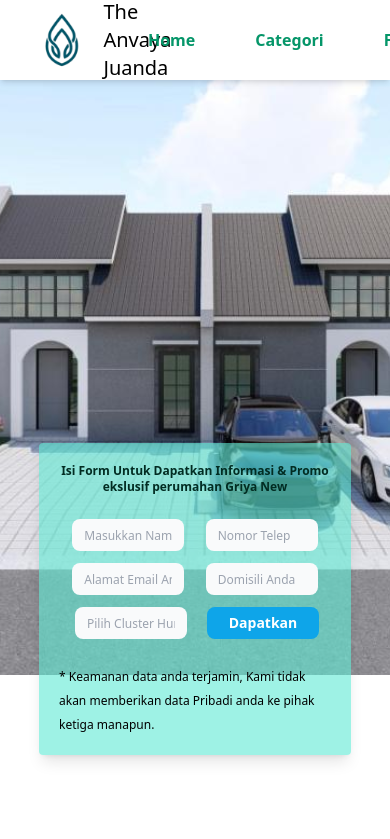
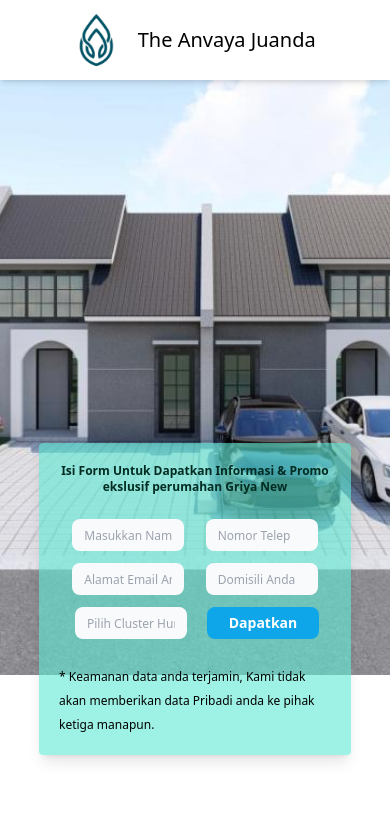
Before and after one commit to bagasrr/Anvaya-Dream-Home, a React (Vite) app: page / in a window 390 px wide. Shown: the top 839 px of the page. Built offline with nearby package versions, Linux system fonts and the light colour scheme.

Commit message:
hidden navlink mobile view

```diff
--- a/src/Fragment/Fasilitas/ImgSwapper.jsx
+++ b/src/Fragment/Fasilitas/ImgSwapper.jsx
@@ -13,7 +13,6 @@ const ImgSwapper = () => {
   return (
     <Swiper
       loop={true}
-      // spaceBetween={30}
       centeredSlides={true}
       autoplay={{
         delay: 2500,
--- a/src/Fragment/Navbar/Navbar.jsx
+++ b/src/Fragment/Navbar/Navbar.jsx
@@ -2,13 +2,13 @@ import NavLink from "../../Element/PageLink/NavLink";
 
 const Navbar = () => {
   return (
-    <nav className=" flex justify-between h-20 shadow-md fixed z-10 w-full bg-white/70 backdrop-blur-sm hover:bg-white duration-75">
-      <div className="flex h-full ml-10 items-center gap-5">
+    <nav className="flex justify-center md:justify-between h-20 shadow-md fixed z-10 w-full bg-white/70 backdrop-blur-sm hover:bg-white duration-75">
+      <div className="flex h-full md:ml-10 items-center gap-5">
         <img src="/anvaya-logo/logohijau.png" alt="Anvaya Logo" className="h-4/5" />
         <h1 className="text-xl">The Anvaya Juanda</h1>
       </div>
 
-      <ul className="mr-10 flex h-full gap-5 items-center">
+      <ul className="mr-10 hidden md:flex h-full gap-5 items-center">
         <li>
           <NavLink goTo="home" Content="Home" />
         </li>
```
